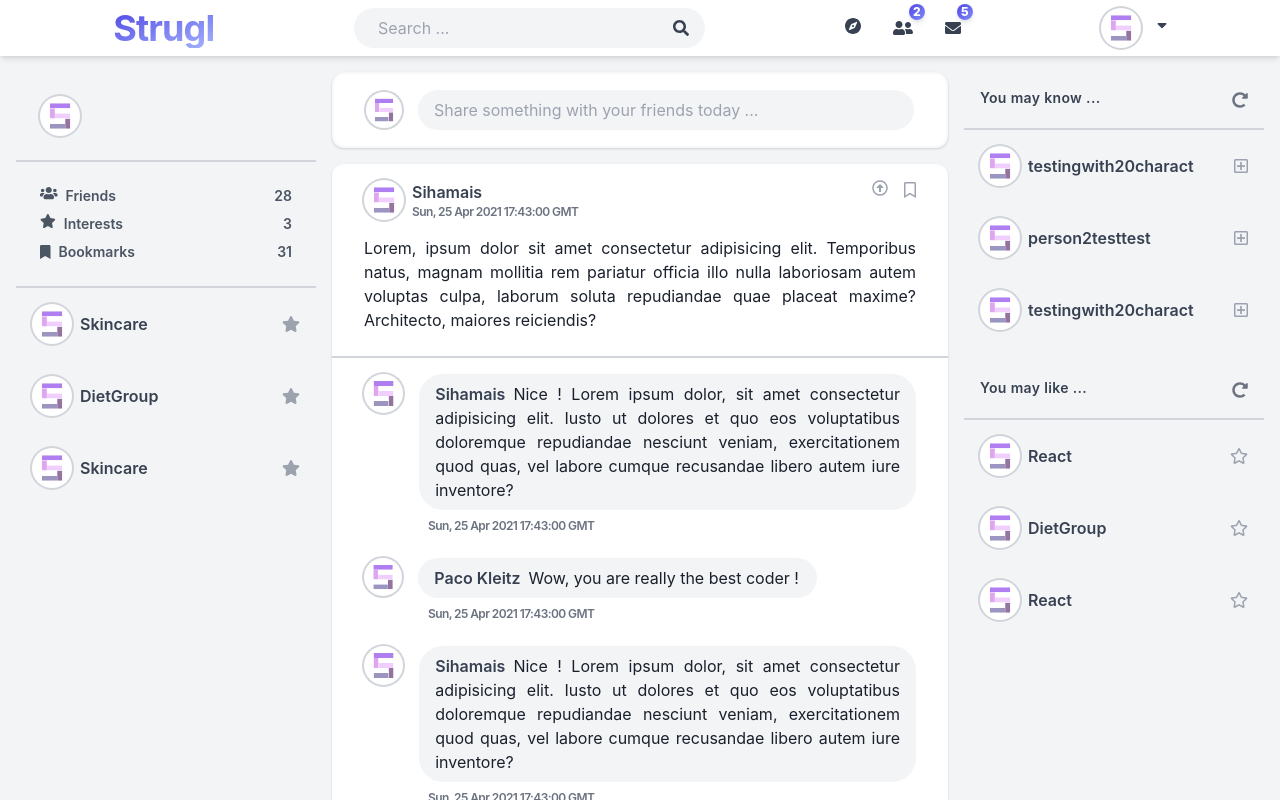
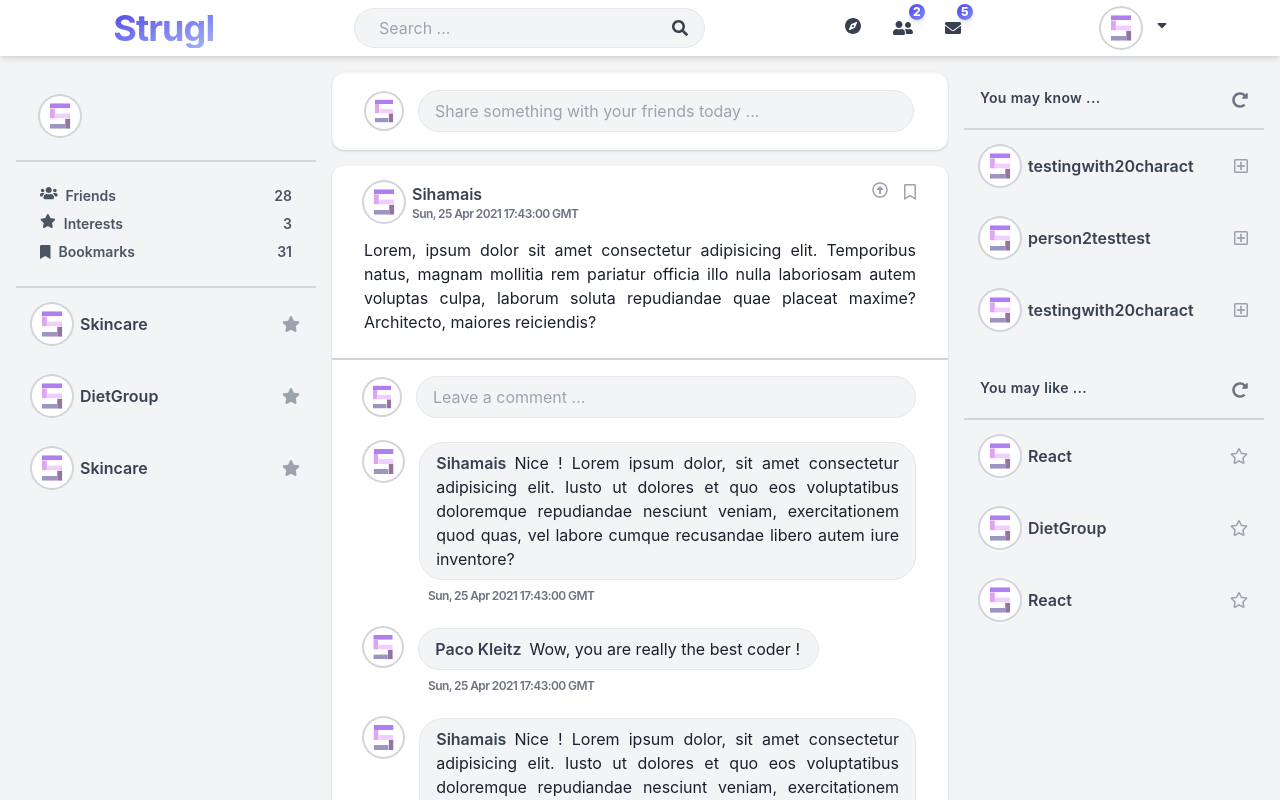
Before and after one commit to pacokleitz/strugl, a Next.js app in the folder client/: page /dashboard in a window 1280 px wide. Shown: the top 800 px of the page. Built offline with nearby package versions, Linux system fonts and the light colour scheme.

Commit message:
Css work

```diff
--- a/client/components/header.tsx
+++ b/client/components/header.tsx
@@ -29,7 +29,7 @@ export default function Header() {
             Strugl
           </h1>
         </Link>
-        <div className="focus-within:shadow-inner flex flex-row px-4 py-1 items-center justify-between w-1/3 rounded-3xl bg-gray-100 focus:outline-none focus:ring-2 focus:ring-gray-200">
+        <div className="focus-within:shadow-inner flex flex-row px-4 py-1 items-center justify-between w-1/3 rounded-3xl bg-gray-100 border border-gray-200 focus:outline-none ">
           <input
             placeholder="Search ..."
             className="text-md subpixel-antialiased text-justify px-2 bg-transparent focus:outline-none w-full"
--- a/client/pages/widgets/feed.tsx
+++ b/client/pages/widgets/feed.tsx
@@ -80,7 +80,7 @@ function CommentsRender(props: any) {
               />
             </a>
           )}
-          <div className="w-11/12 text-justify rounded-3xl bg-gray-100 p-2 px-4">
+          <div className="w-11/12 text-justify rounded-3xl bg-gray-100 border border-gray-200 p-2 px-4">
             <a
               href="/profile"
               className="float-left mr-2  w-auto font-semibold text-gray-700 hover:text-gray-900 subpixel-antialiased"
@@ -128,7 +128,7 @@ function PostRender(props: any) {
   }
 
   return (
-    <div className="shadow py-4 bg-white rounded-xl space-y-6 divide-y-2 divide-gray-300">
+    <div className="shadow py-4 m-auto bg-white rounded-xl space-y-6 divide-y-2 divide-gray-300">
       <div className="px-8 space-y-4">
         <div className="flex flex-row justify-between">
           <a href="/profile" className="group">
@@ -168,11 +168,7 @@ function PostRender(props: any) {
           {props.post.content}
         </p>
       </div>
-      <div className="px-4 py-2 space-y-2">
-        {props.post.comments &&
-          commentsList.map((comment: Comment) => (
-            <CommentsRender key={props.post.id} comment={comment} />
-          ))}
+      <div className="px-4 pt-2 space-y-2">
         <form className="flex flex-col px-4 py-2 space-y-2 bg-white">
           <div className="flex flex-row justify-between items-center space-x-4">
             <a href="/profile" className="w-max">
@@ -183,11 +179,15 @@ function PostRender(props: any) {
             </a>
             <input
               placeholder="Leave a comment ..."
-              className="w-full p-2 px-4 rounded-3xl bg-gray-100 focus:shadow-inner focus:outline-none text-md text-justify subpixel-antialiased"
+              className="w-full p-2 px-4 rounded-3xl bg-gray-100 border border-gray-200 focus:shadow-inner focus:outline-none text-md text-justify subpixel-antialiased"
               required
             />
           </div>
         </form>
+        {props.post.comments &&
+          commentsList.map((comment: Comment) => (
+            <CommentsRender key={props.post.id} comment={comment} />
+          ))}
       </div>
     </div>
   );
@@ -208,7 +208,7 @@ export default function Feed() {
           </a>
           <input
             placeholder="Share something with your friends today ..."
-            className="w-full p-2 px-4 rounded-3xl bg-gray-100 focus:shadow-inner focus:outline-none text-md text-justify subpixel-antialiased"
+            className="w-full p-2 px-4 rounded-3xl bg-gray-100 border border-gray-200 focus:shadow-inner focus:outline-none text-md text-justify subpixel-antialiased"
             required
           />
         </div>
```
